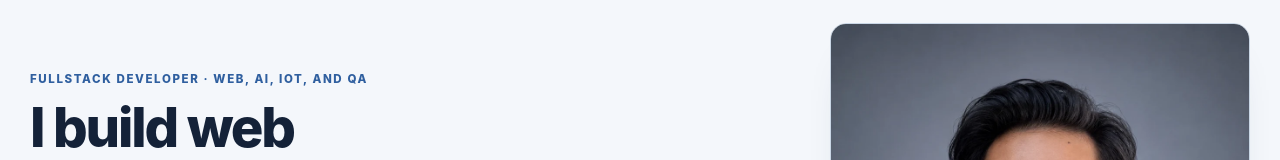
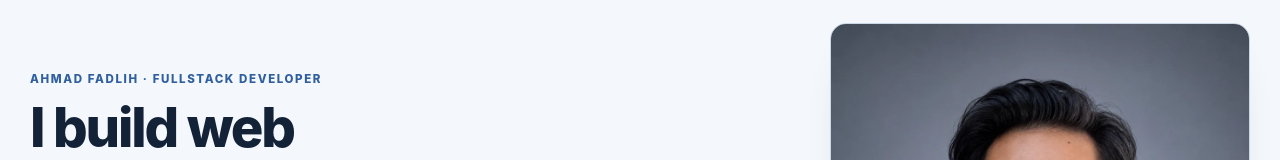
Before and after one commit to afadlih/Ahmad-Fadlih-Portfolio, a Next.js app: page /en in a window 1280 px wide. Shown: the part 123-283 px from the top of the page. Built offline with nearby package versions, Linux system fonts and the light colour scheme; no server answers.

Commit message:
feat(brand): foreground personal identity in homepage hero

```diff
--- a/src/components/portfolio/HomeHero.tsx
+++ b/src/components/portfolio/HomeHero.tsx
@@ -9,7 +9,7 @@ import { buttonClassName } from "@/components/ui/button";
 function heroCopy(language: Language) {
   return language === "id"
     ? {
-        eyebrow: "Fullstack Developer · Web, AI, IoT, dan QA",
+        eyebrow: "Fullstack Developer",
         resume: "Lihat CV",
         systemMap: "Peta sistem",
         current: "Sedang dikerjakan",
@@ -17,7 +17,7 @@ function heroCopy(language: Language) {
         focusLabel: "Fokus kemampuan",
       }
     : {
-        eyebrow: "Fullstack Developer · Web, AI, IoT, and QA",
+        eyebrow: "Fullstack Developer",
         resume: "View resume",
         systemMap: "System map",
         current: "Currently building",
@@ -34,7 +34,7 @@ export function HomeHero({ language }: { language: Language }) {
     <section className="portfolio-hero">
       <Container className="portfolio-hero__grid">
         <div className="portfolio-hero__copy">
-          <p className="section-eyebrow">{copy.eyebrow}</p>
+          <p className="section-eyebrow">{profile.shortName} · {copy.eyebrow}</p>
           <h1>{localize(profile.heroTitle, language)}</h1>
           <p className="portfolio-hero__lead">{localize(profile.heroSummary, language)}</p>
 
```
